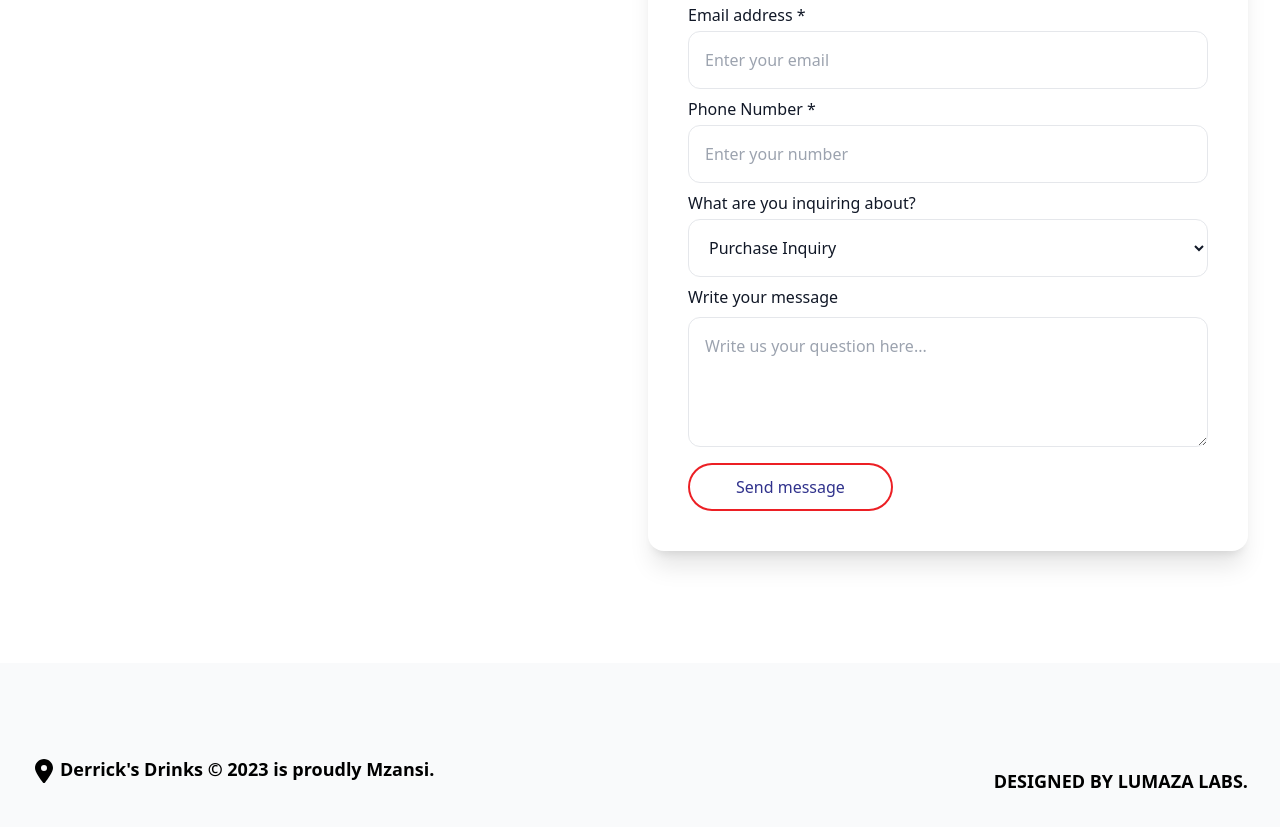
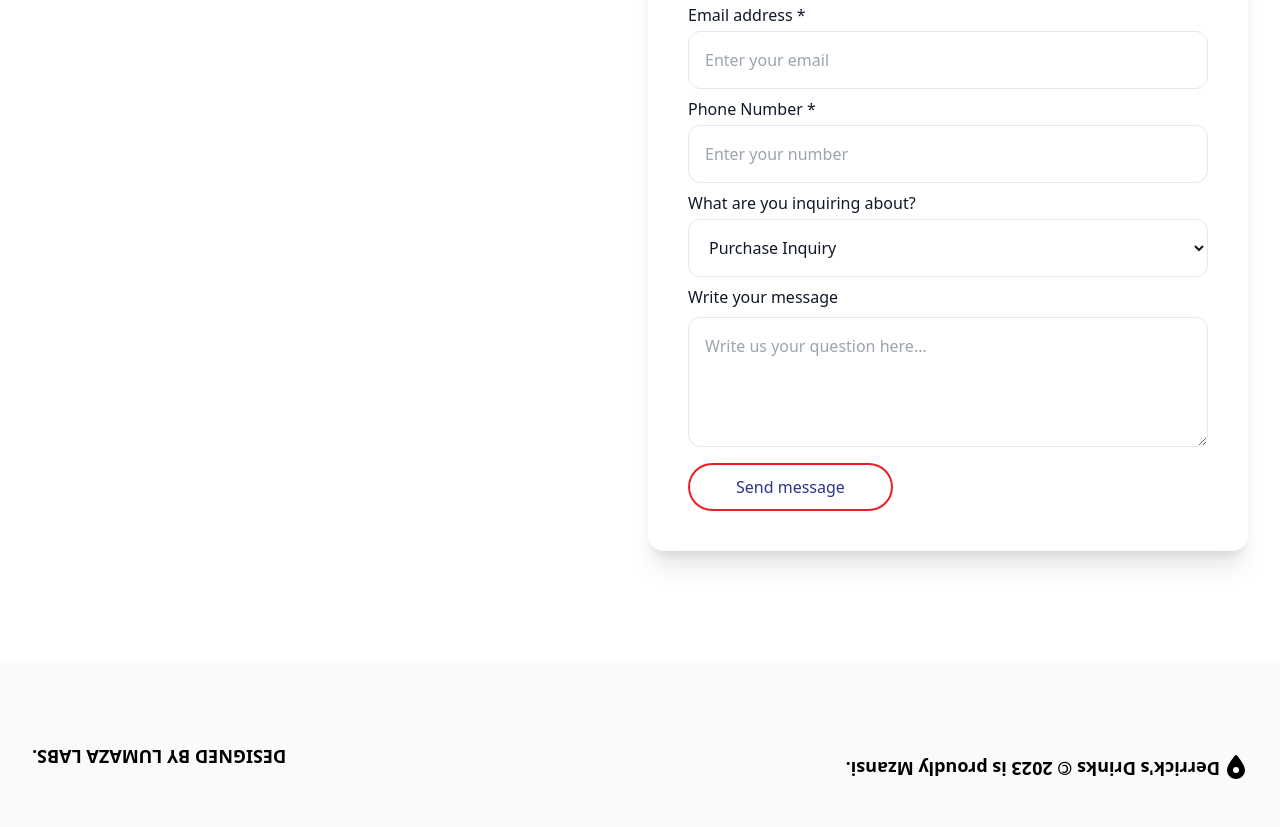
Before and after one commit to LumazaLabs/derricks-juice, a plain HTML site: page public/index.html in a window 1280 px wide. Shown: the part 4784-5611 px from the top of the page. Drawn offline with Linux system fonts and the light colour scheme.

Commit message:
Minor changes

```diff
--- a/public/index.html
+++ b/public/index.html
@@ -769,9 +769,9 @@
     <!-- FOOTER -->
 
     <footer class="py-12 md:py-20 bg-gray-50">
-      <div class="px-4 mx-auto sm:px-6 lg:px-8 max-w-7xl">
+      <div class="px-4 mx-auto sm:px-6 lg:px-8 max-w-7xl rotate-180">
         <div class="flex flex-col md:flex-row items-center justify-between">
-          <div class="flex gap-1 items-end">
+          <div class="flex gap-1 items-start md:items-end">
             <svg
               xmlns="http://www.w3.org/2000/svg"
               viewBox="0 0 384 512"
```
Also changed, not shown: public/output.css.
